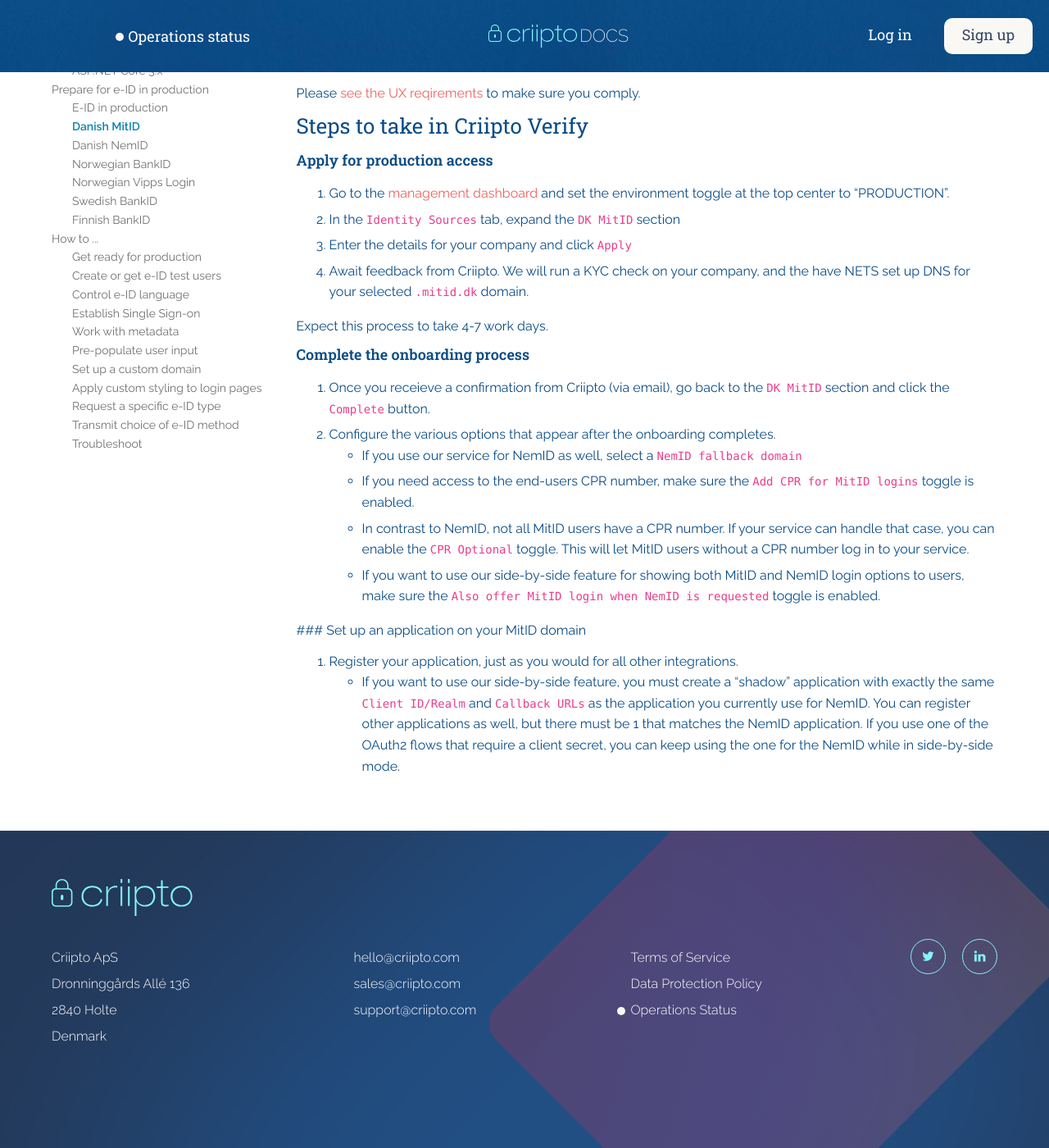
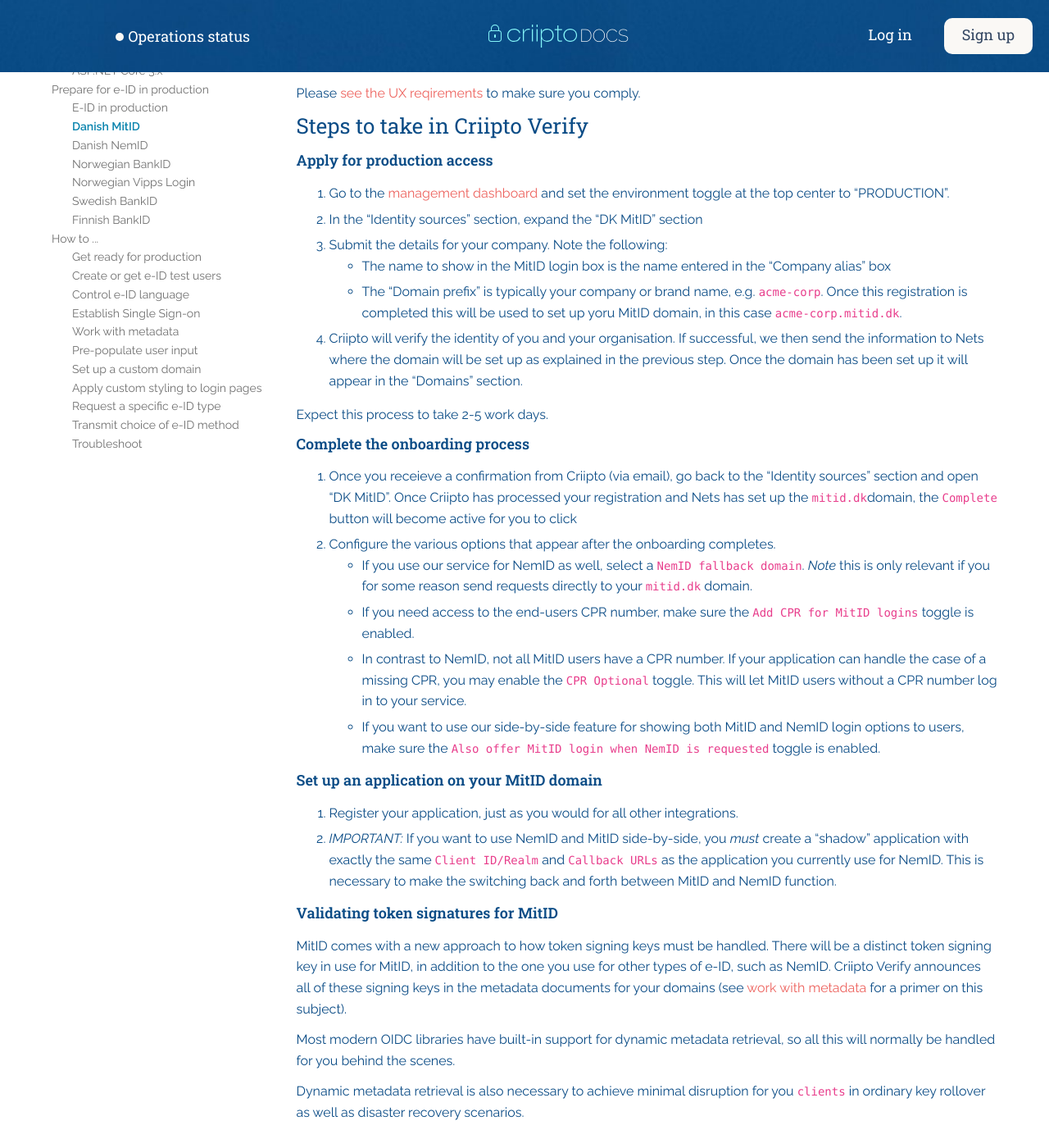
Before and after one commit to criipto/docs-old, a Jekyll site: the page built from eid-specifics/order-dk-mitid.md, in a window 1280 px wide and 1400 px high, scrolled down 583 px. Shown: the whole window at 82% size. Built offline with Jekyll 4.4.1, drawn with Linux system fonts in a browser that asks for light colours; some web fonts are replaced.

Commit message:
Updated MitID docs

```diff
--- a/_includes/snippets/mitid-onboard-complete.md
+++ b/_includes/snippets/mitid-onboard-complete.md
@@ -1,11 +1,19 @@
 ### Complete the onboarding process
-1. Once you receieve a confirmation from Criipto (via email), go back to the `DK MitID` section and click the `Complete` button.
+1. Once you receieve a confirmation from Criipto (via email), go back to the "Identity sources" section and open "DK MitID". Once Criipto has processed your registration and Nets has set up the `mitid.dk`domain, the `Complete` button will become active for you to click
 2. Configure the various options that appear after the onboarding completes.
-    - If you use our service for NemID as well, select a `NemID fallback domain`
+    - If you use our service for NemID as well, select a `NemID fallback domain`. *Note* this is only relevant if you for some reason send requests directly to your `mitid.dk` domain.
     - If you need access to the end-users CPR number, make sure the `Add CPR for MitID logins` toggle is enabled.
-    - In contrast to NemID, not all MitID users have a CPR number. If your service can handle that case, you can enable the `CPR Optional` toggle. This will let MitID users without a CPR number log in to your service.
+    - In contrast to NemID, not all MitID users have a CPR number. If your application can handle the case of a missing CPR, you may enable the `CPR Optional` toggle. This will let MitID users without a CPR number log in to your service.
     - If you want to use our side-by-side feature for showing both MitID and NemID login options to users, make sure the `Also offer MitID login when NemID is requested` toggle is enabled.
 
- ### Set up an application on your MitID domain
+### Set up an application on your MitID domain
  1. Register your application, just as you would for all other integrations.
-    - If you want to use our side-by-side feature, you must create a "shadow" application with exactly the same `Client ID/Realm` and `Callback URLs` as the application you currently use for NemID. You can register other applications as well, but there must be 1 that matches the NemID application. If you use one of the OAuth2 flows that require a client secret, you can keep using the one for the NemID while in side-by-side mode.
+ 2. *IMPORTANT:* If you want to use NemID and MitID side-by-side, you *must* create a "shadow" application with exactly the same `Client ID/Realm` and `Callback URLs` as the application you currently use for NemID. This is necessary to make the switching back and forth between MitID and NemID function.
+
+
+### Validating token signatures for MitID
+MitID comes with a new approach to how token signing keys must be handled. There will be a distinct token signing key in use for MitID, in addition to the one you use for other types of e-ID, such as NemID. Criipto Verify announces all of these signing keys in the metadata documents for your domains (see [work with metadata](/how-to/work-with-metadata) for a primer on this subject).
+
+Most modern OIDC libraries have built-in support for dynamic metadata retrieval, so all this will normally be handled for you behind the scenes.
+
+Dynamic metadata retrieval is also necessary to achieve minimal disruption for you `clients` in ordinary key rollover as well as disaster recovery scenarios.
--- a/eid-specifics/order-dk-mitid.md
+++ b/eid-specifics/order-dk-mitid.md
@@ -35,10 +35,12 @@
 
 ### Apply for production access
 1. Go to the [management dashboard](https://manage.criipto.id) and set the environment toggle at the top center to "PRODUCTION".
-2. In the `Identity Sources` tab, expand the `DK MitID` section
-3. Enter the details for your company and click `Apply`
-4. Await feedback from Criipto. We will run a KYC check on your company, and the have NETS set up DNS for your selected `.mitid.dk` domain.
+2. In the "Identity sources" section, expand the "DK MitID" section
+3. Submit the details for your company. Note the following:
+  - The name to show in the MitID login box is the name entered in the "Company alias" box
+  - The "Domain prefix" is typically your company or brand name, e.g. `acme-corp`. Once this registration is completed this will be used to set up yoru MitID domain, in this case `acme-corp.mitid.dk`.
+4. Criipto will verify the identity of you and your organisation. If successful, we then send the information to Nets where the domain will be set up as explained in the previous step. Once the domain has been set up it will appear in the "Domains" section.
 
-Expect this process to take 4-7 work days.
+Expect this process to take 2-5 work days.
 
 {% include snippets/mitid-onboard-complete.md %}
```
Also changed, not shown: getting-started/dk-mitid.md (+18 -7 lines).
